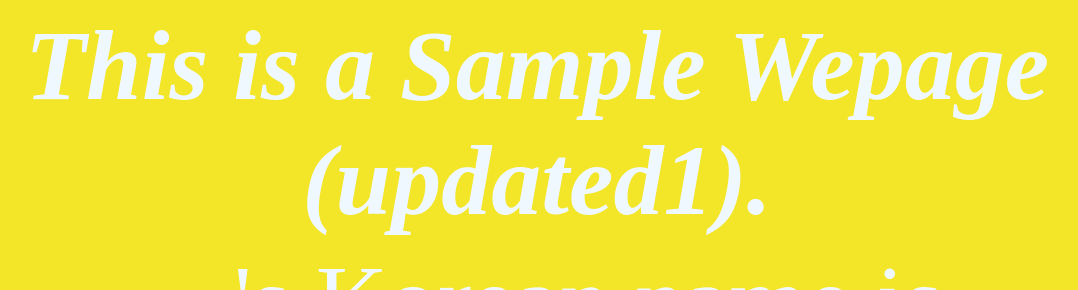
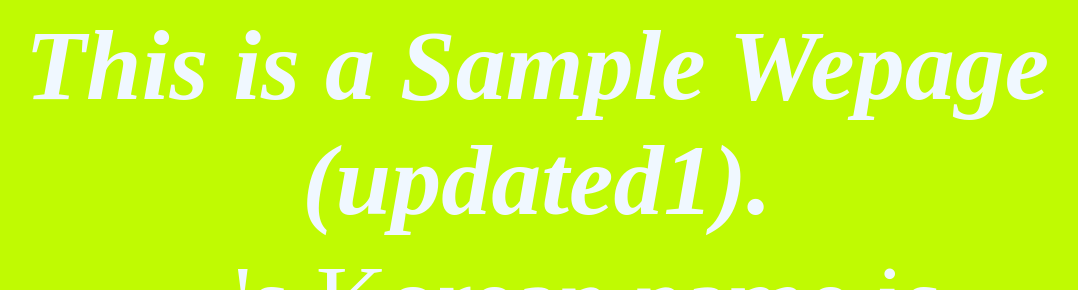
Before and after one commit to ericsong917/s3_pipe, a plain HTML site: page index.html in a window 1280 px wide. Shown: the top 290 px of the page, without its empty margins (103-1181 px from the left). Drawn offline with Linux system fonts and the light colour scheme.

Commit message:
cloudfront

```diff
--- a/my.css
+++ b/my.css
@@ -1,5 +1,5 @@
 html {
-  background-color: rgb(243, 229, 39);
+  background-color: rgb(192, 250, 2);
 }
 h1 {
   font-style: italic;
```
Also changed, not shown: 1 other file.
